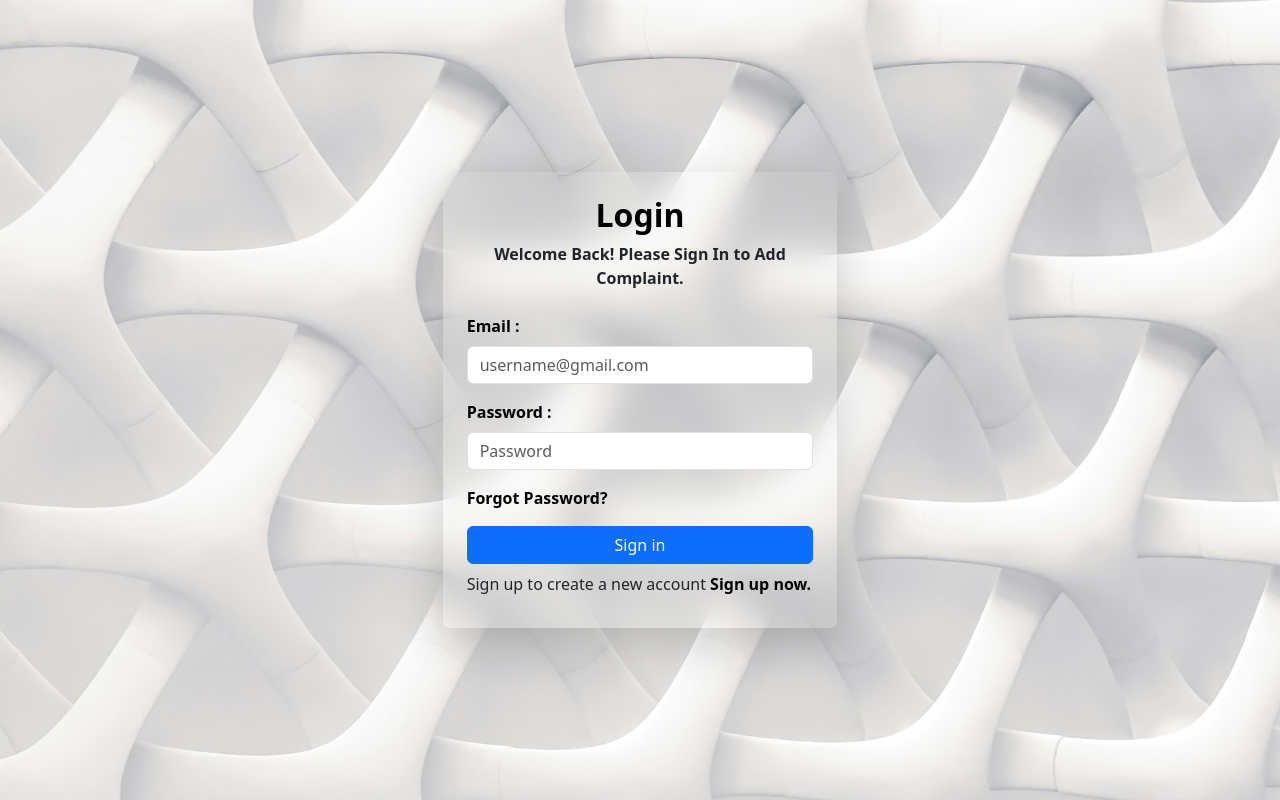
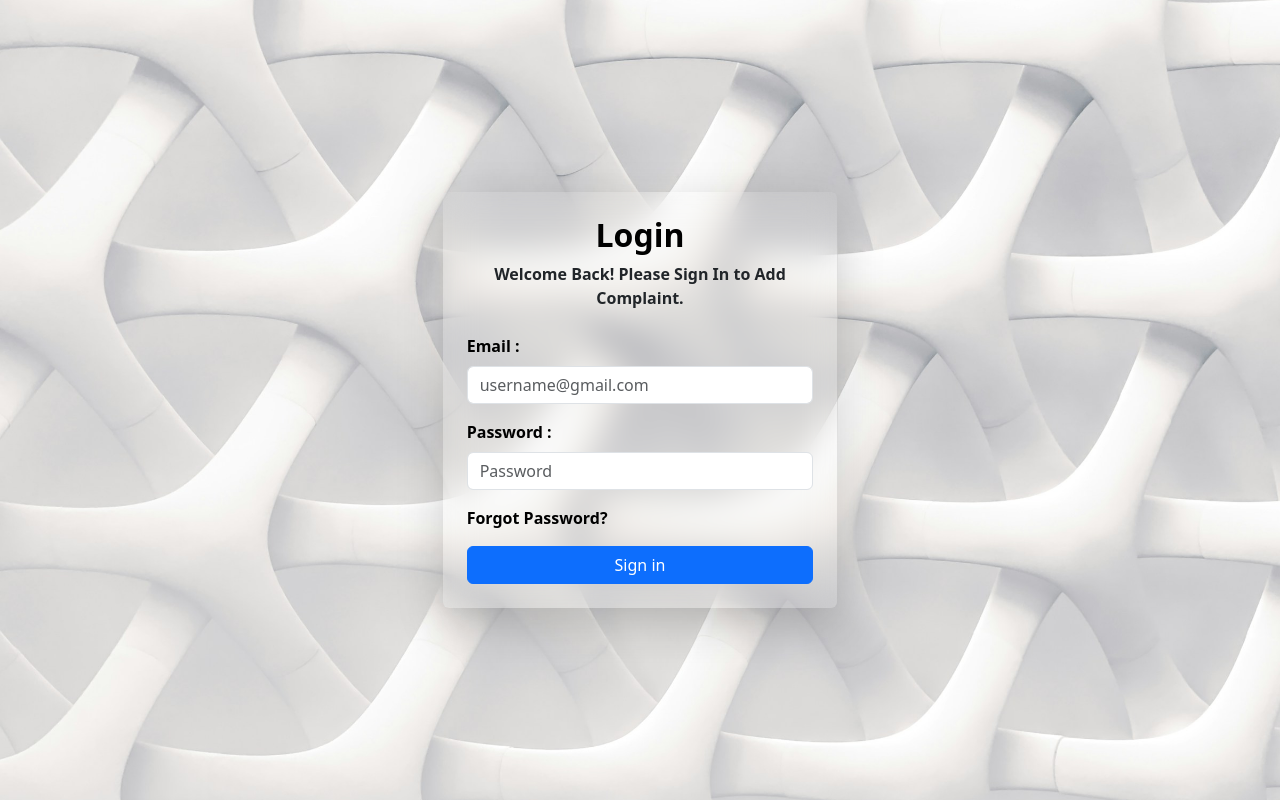
Before and after one commit to Sumitdhameliya11/cms_client_with_node, a React (Create React App) app: page /login in a window 1280 px wide. Built offline with nearby package versions, Linux system fonts and the light colour scheme.

Commit message:
change the name of all modal

```diff
--- a/src/admin_dashboard_pages/AddAdmin.js
+++ b/src/admin_dashboard_pages/AddAdmin.js
@@ -268,7 +268,7 @@ const AddAdmin = () => {
         toggle={() => setModal(!modal)}
         centered
       >
-        <ModalHeader toggle={() => setModal(!modal)}>Add Student</ModalHeader>
+        <ModalHeader toggle={() => setModal(!modal)}>Add Admin</ModalHeader>
         <ModalBody>
           <Container className="mt-5">
             <Form onSubmit={handlesubmit}>
--- a/src/admin_dashboard_pages/Staff_registration.js
+++ b/src/admin_dashboard_pages/Staff_registration.js
@@ -264,7 +264,7 @@ const Staff_registration = () => {
         toggle={() => setModal(!modal)}
         centered
       >
-        <ModalHeader toggle={() => setModal(!modal)}>Add Student</ModalHeader>
+        <ModalHeader toggle={() => setModal(!modal)}>Add Staff</ModalHeader>
         <ModalBody>
           <Container className="mt-5">
             <Form onSubmit={handlesubmit}>
--- a/src/component/Login.js
+++ b/src/component/Login.js
@@ -136,18 +136,6 @@ const Login = () => {
               <Button color="primary" block>
                 Sign in
               </Button>
-
-              <div className="pt-0 my-2">
-                <Label className="d-inline fw-medium ">
-                  Sign up to create a new account&nbsp;
-                  <a
-                    href={`/register`}
-                    className="text-decoration-none text-black fw-bold"
-                  >
-                    Sign up now.
-                  </a>
-                </Label>
-              </div>
             </Form>
           </div>
         </Col>
```
